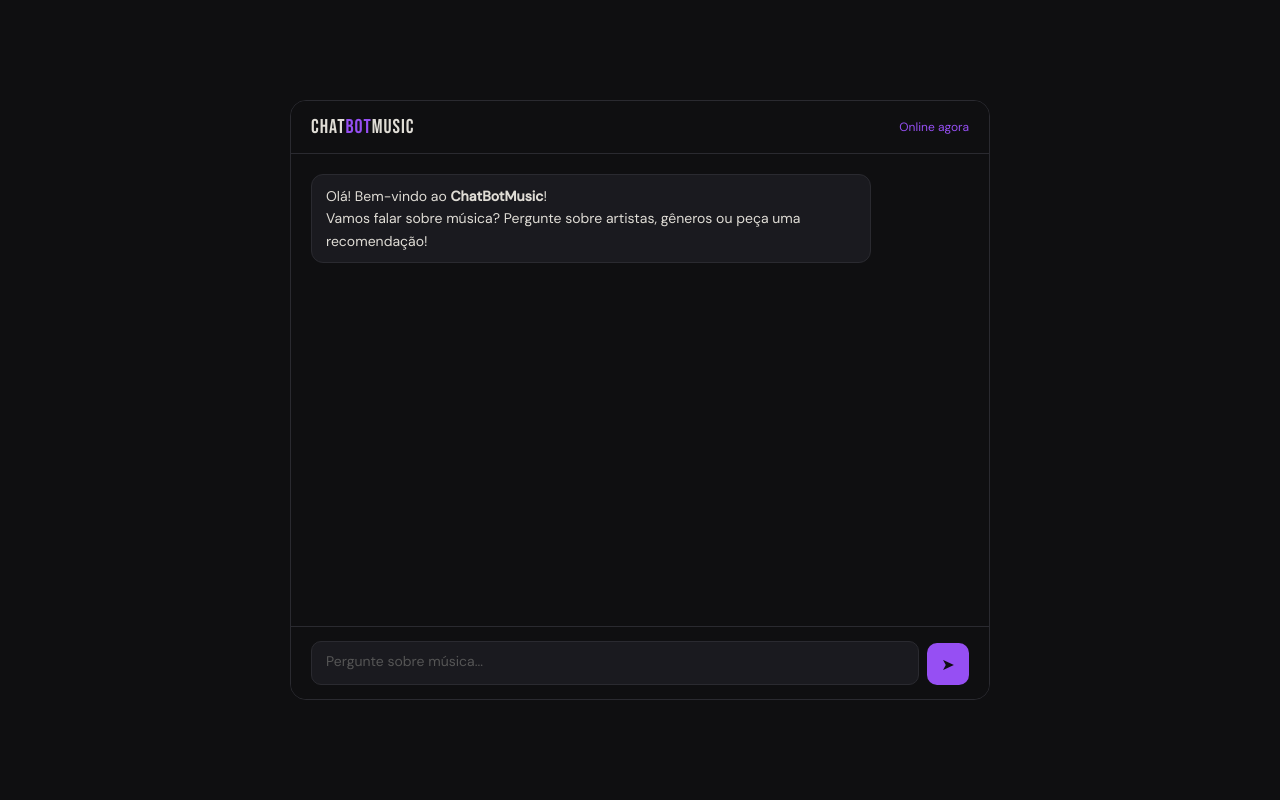
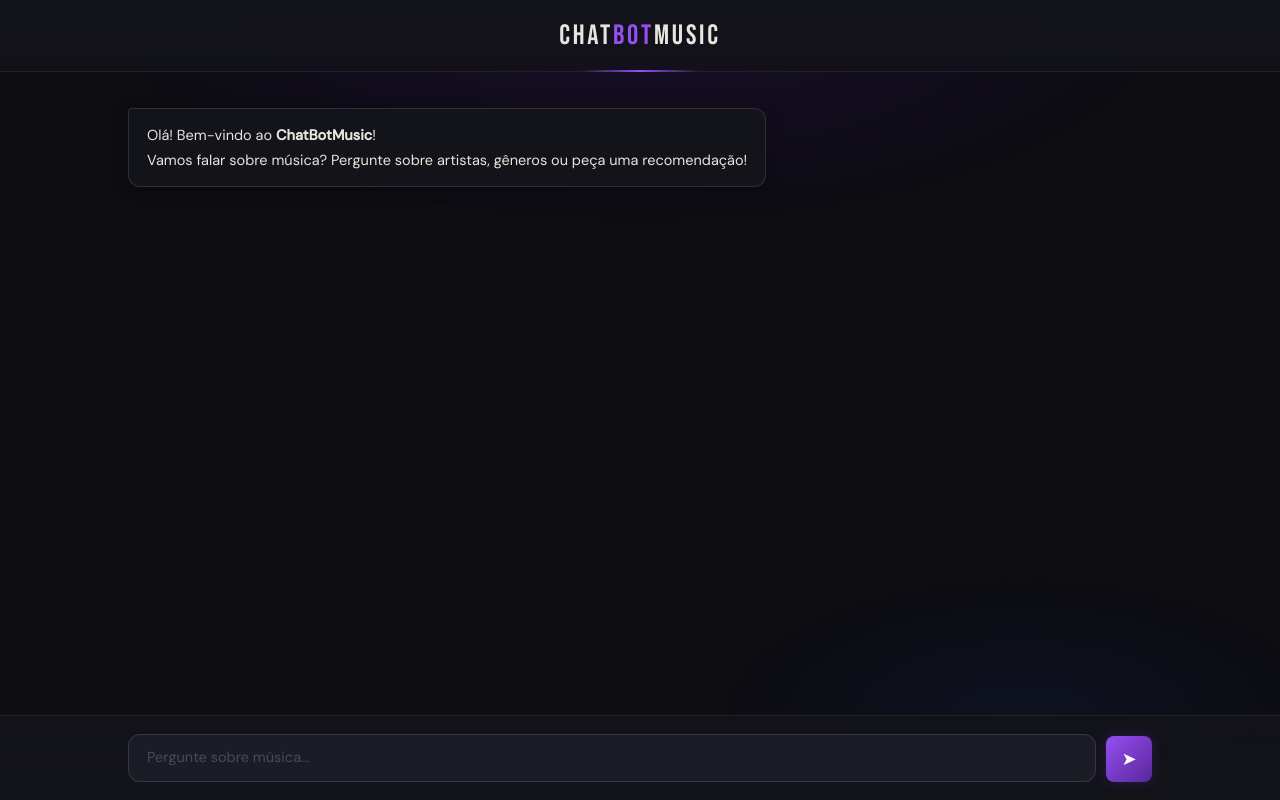
Before and after one commit to pedrohpr03/Chatbot, a Flask app: page / in a window 1280 px wide. Run offline with Flask 3, Linux system fonts and the light colour scheme.

Commit message:
Css reformulado

```diff
--- a/static/style.css
+++ b/static/style.css
@@ -1,92 +1,255 @@
-* { box-sizing: border-box; margin: 0; padding: 0; }
+@import url('https://fonts.googleapis.com/css2?family=Bebas+Neue&family=DM+Sans:ital,wght@0,300;0,400;0,500;1,300&display=swap');
+
+*, *::before, *::after { box-sizing: border-box; margin: 0; padding: 0; }
+
+:root {
+  --accent:        hsl(266, 87%, 63%);
+  --accent-glow:   hsla(266, 87%, 63%, 0.18);
+  --accent-dim:    hsl(266, 60%, 38%);
+  --surface:       #0d0d12;
+  --surface-2:     #13131a;
+  --surface-3:     #1c1c26;
+  --surface-4:     #222230;
+  --border:        rgba(255,255,255,0.06);
+  --border-bright: rgba(255,255,255,0.12);
+  --text:          #e8e5de;
+  --text-sub:      #a09ca5;
+  --text-muted:    #4a4a58;
+  --spotify:       #1DB954;
+  --radius-lg:     18px;
+  --radius-md:     12px;
+  --radius-sm:     8px;
+}
+
+html, body {
+  height: 100%;
+  width: 100%;
+  overflow: hidden;
+}
 
 body {
   font-family: 'DM Sans', sans-serif;
-  background: #0f0f11;
-  color: #e0ddd6;
-  height: 100vh;
+  background: var(--surface);
+  color: var(--text);
+  display: flex;
+  flex-direction: column;
+  align-items: stretch;
+}
+
+
+body::before {
+  content: '';
+  position: fixed;
+  inset: 0;
+  background:
+    radial-gradient(ellipse 60% 40% at 50% 0%, hsla(266, 87%, 50%, 0.12) 0%, transparent 70%),
+    radial-gradient(ellipse 40% 30% at 80% 90%, hsla(220, 80%, 50%, 0.07) 0%, transparent 60%);
+  pointer-events: none;
+  z-index: 0;
+}
+
+
+.shell {
+  position: relative;
+  z-index: 1;
+  width: 100%;
+  height: 100%;
+  display: flex;
+  flex-direction: column;
+  overflow: hidden;
+}
+
+
+.chat-area {
+  display: flex;
+  flex-direction: column;
+  height: 100%;
+}
+
+
+.chat-header {
+  flex-shrink: 0;
+  padding: 0 32px;
+  height: 72px;
+  border-bottom: 1px solid var(--border);
+  background: linear-gradient(180deg, var(--surface-2) 0%, rgba(19,19,26,0.85) 100%);
+  backdrop-filter: blur(12px);
   display: flex;
   align-items: center;
   justify-content: center;
+  position: relative;
 }
 
-.shell {
-  width: 700px;
-  height: 600px;
-  border-radius: 16px;
-  overflow: hidden;
-  border: 1px solid #2a2a30;
+
+.chat-header::after {
+  content: '';
+  position: absolute;
+  bottom: -1px;
+  left: 50%;
+  transform: translateX(-50%);
+  width: 120px;
+  height: 2px;
+  background: linear-gradient(90deg, transparent, var(--accent), transparent);
+  border-radius: 2px;
 }
 
-.chat-area { display: flex; flex-direction: column; height: 100%; background: #0f0f11; }
 
-.chat-header {
-  padding: 14px 20px;
-  border-bottom: 1px solid #2a2a30;
+.logo {
   display: flex;
   align-items: center;
-  justify-content: space-between;
+  gap: 12px;
 }
 
-.logo { display: flex; align-items: center; gap: 8px; }
-.logo-icon { font-size: 20px; }
-.logo-text { font-family: 'Bebas Neue', sans-serif; font-size: 20px; letter-spacing: 0.05em; }
-.logo-text span { color: hsl(266, 87%, 63%); }
+.logo-icon {
+  font-size: 28px;
+  filter: drop-shadow(0 0 10px var(--accent));
+  line-height: 1;
+}
 
-.status { font-size: 12px; color: hsl(266, 87%, 63%); }
+.logo-text {
+  font-family: 'Bebas Neue', sans-serif;
+  font-size: 28px;
+  letter-spacing: 0.1em;
+  color: var(--text);
+  line-height: 1;
+}
+
+.logo-text span { color: var(--accent); }
+
+
+.status { display: none; }
+
 
 .messages {
   flex: 1;
   overflow-y: auto;
-  padding: 20px;
+  padding: 36px 10vw;
   display: flex;
   flex-direction: column;
-  gap: 14px;
+  gap: 22px;
+  scrollbar-width: thin;
+  scrollbar-color: var(--surface-4) transparent;
 }
 
-.msg { display: flex; gap: 10px; max-width: 560px; }
+.messages::-webkit-scrollbar { width: 4px; }
+.messages::-webkit-scrollbar-thumb {
+  background: var(--surface-4);
+  border-radius: 4px;
+}
+
+
+.msg {
+  display: flex;
+  gap: 14px;
+  max-width: 800px;
+  width: 100%;
+}
+
+.msg.bot  { align-self: flex-start; }
 .msg.user { flex-direction: row-reverse; align-self: flex-end; }
-.msg-avatar { font-size: 18px; flex-shrink: 0; }
 
-.bubble { padding: 10px 14px; border-radius: 12px; font-size: 14px; line-height: 1.6; }
-.msg.bot .bubble { background: #1a1a1f; border: 1px solid #2a2a30; }
+.msg-avatar {
+  font-size: 22px;
+  flex-shrink: 0;
+  line-height: 1;
+  margin-top: 3px;
+}
+
+
+.bubble {
+  padding: 14px 18px;
+  border-radius: var(--radius-md);
+  font-size: 14.5px;
+  line-height: 1.7;
+}
+
+.msg.bot .bubble {
+  background: var(--surface-2);
+  border: 1px solid var(--border-bright);
+  border-top-left-radius: 4px;
+  box-shadow: 0 2px 16px rgba(0,0,0,0.25);
+}
+
 .msg.user .bubble {
-    background: #1a1a1f;
-    border: 1px solid #2a2a30;
+  background: var(--surface-3);
+  border: 1px solid var(--border);
+  border-top-right-radius: 4px;
+  color: var(--text);
 }
-.dots { display: flex; gap: 4px; align-items: center; padding: 4px 0; }
-.dots span { width: 6px; height: 6px; background: hsl(266, 87%, 63%); border-radius: 50%; opacity: 0.5; }
 
-.origem-tag {
-  display: block;
-  text-align: right;
-  margin-top: 6px;
-  font-size: 10px;
-  letter-spacing: 0.04em;
-  color: #1DB954;
-}
 
 .bubble a,
 .bubble a:visited {
-  color: inherit;
+  color: #ffffff;
   text-decoration: underline;
+  text-underline-offset: 3px;
+  text-decoration-color: rgba(255,255,255,0.3);
+  transition: text-decoration-color 0.15s;
+}
+.bubble a:hover { text-decoration-color: rgba(255,255,255,0.85); }
+
+
+.origem-tag {
+  display: inline-flex;
+  align-items: center;
+  gap: 5px;
+  margin-top: 10px;
+  font-size: 10px;
+  letter-spacing: 0.07em;
+  text-transform: uppercase;
+  color: var(--spotify);
+  opacity: 0.85;
+  float: right;
 }
 
+
+.dots {
+  display: flex;
+  gap: 5px;
+  align-items: center;
+  padding: 6px 0;
+}
+
+.dots span {
+  width: 6px;
+  height: 6px;
+  background: var(--accent);
+  border-radius: 50%;
+  opacity: 0.3;
+  animation: blink 1.2s ease-in-out infinite;
+}
+.dots span:nth-child(2) { animation-delay: 0.2s; }
+.dots span:nth-child(3) { animation-delay: 0.4s; }
+
+@keyframes blink {
+  0%, 80%, 100% { opacity: 0.3; transform: scale(1); }
+  40%           { opacity: 1;   transform: scale(1.35); }
+}
+
+
 .input-bar {
-  padding: 14px 20px;
-  border-top: 1px solid #2a2a30;
+  flex-shrink: 0;
+  padding: 18px 10vw;
+  border-top: 1px solid var(--border);
   display: flex;
-  gap: 8px;
+  gap: 10px;
   align-items: flex-end;
+  background: linear-gradient(0deg, var(--surface-2) 0%, rgba(19,19,26,0.9) 100%);
+  backdrop-filter: blur(12px);
 }
 
 .input-wrap {
   flex: 1;
-  background: #1a1a1f;
-  border: 1px solid #2a2a30;
-  border-radius: 10px;
+  background: var(--surface-3);
+  border: 1px solid var(--border-bright);
+  border-radius: var(--radius-md);
+  transition: border-color 0.2s, box-shadow 0.2s;
 }
-.input-wrap:focus-within { border-color: hsl(266, 87%, 63%); }
+
+.input-wrap:focus-within {
+  border-color: var(--accent);
+  box-shadow: 0 0 0 3px var(--accent-glow);
+}
 
 textarea {
   display: block;
@@ -94,24 +257,36 @@ textarea {
   background: none;
   border: none;
   outline: none;
-  color: #e0ddd6;
+  color: var(--text);
   font-family: 'DM Sans', sans-serif;
-  font-size: 14px;
-  padding: 10px 14px;
+  font-size: 14.5px;
+  padding: 12px 18px;
   resize: none;
-  min-height: 42px;
-  max-height: 120px;
+  min-height: 46px;
+  max-height: 140px;
+  line-height: 1.5;
 }
-textarea::placeholder { color: #555; }
+textarea::placeholder { color: var(--text-muted); }
+
 
 .send-btn {
-  width: 42px;
-  height: 42px;
-  background: hsl(266, 87%, 63%);
+  width: 46px;
+  height: 46px;
+  background: linear-gradient(135deg, var(--accent), var(--accent-dim));
   border: none;
-  border-radius: 10px;
-  font-size: 16px;
-  color: #0f0f11;
+  border-radius: var(--radius-sm);
+  font-size: 18px;
+  color: #fff;
   cursor: pointer;
+  flex-shrink: 0;
+  box-shadow: 0 0 14px var(--accent-glow);
+  transition: opacity 0.15s, transform 0.1s, box-shadow 0.2s;
 }
-.send-btn:hover { opacity: 0.85; }
+.send-btn:hover  { opacity: 0.9; box-shadow: 0 0 22px var(--accent-glow); }
+.send-btn:active { transform: scale(0.94); }
+
+
+@keyframes pulse {
+  0%, 100% { opacity: 1; }
+  50%       { opacity: 0.4; }
+}
```
